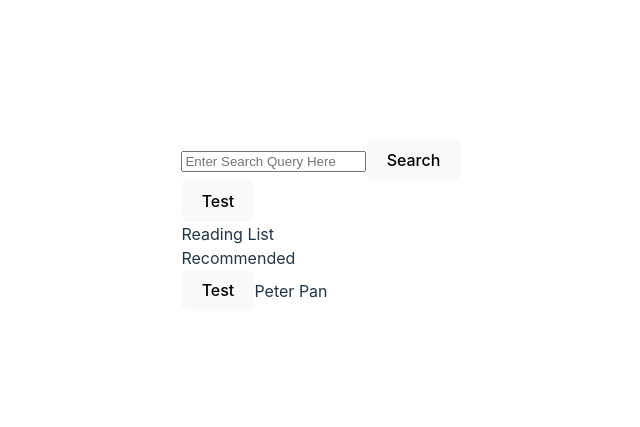
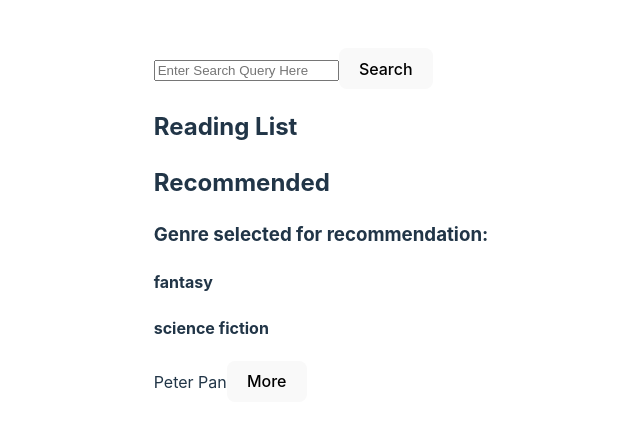
Before and after one commit to KeearnM/Bookify, a React (Vite) app in the folder Bookify/: page / in a window 1280 px wide. Shown: the part 175-602 px from the top of the page, without its empty margins (319-959 px from the left). Built offline with nearby package versions, Linux system fonts and the light colour scheme.

Commit message:
Recommendation component update

```diff
--- a/Bookify/src/App.jsx
+++ b/Bookify/src/App.jsx
@@ -7,13 +7,9 @@ import RecoList from "./component/RecoList";
 function App() {
   const [readList, setReadList] = useState([]);
 
-  const test = () => {
-    console.log(readList);
-  };
   return (
     <div>
       <Search readList={readList} setReadList={setReadList}></Search>
-      <button onClick={test}>Test</button>
       <ReadingList readList={readList}></ReadingList>
       {/* {readList.map((item, index) => {
         return <label>{item.title}</label>;
--- a/Bookify/src/component/ReadingList.jsx
+++ b/Bookify/src/component/ReadingList.jsx
@@ -4,7 +4,7 @@ import ReadItem from "./ReadItem";
 const ReadingList = (props) => {
   return (
     <div className="readingList">
-      <div>Reading List</div>
+      <h2>Reading List</h2>
       {props.readList.map((item, index) => {
         return (
           <ReadItem
--- a/Bookify/src/component/RecoList.jsx
+++ b/Bookify/src/component/RecoList.jsx
@@ -1,7 +1,7 @@
 import React, { useEffect, useState } from "react";
 
 const RecoList = () => {
-  const genreList = ["fantasy", "science fiction"];
+  const [genreList, setGenreList] = useState(["fantasy", "science fiction"]);
   const [recommended, setRecommended] = useState("");
   const [randomPick, setRandomPick] = useState("");
   const [showPick, setShowPick] = useState("Peter Pan");
@@ -40,6 +40,15 @@ const RecoList = () => {
     searchByGenre(GenreURL("fantasy"));
   };
 
+  const cycleGenre = (genres, numberOfLoops) => {
+    let counter = numberOfLoops;
+    while (counter !== 0) {
+      const looped = array[counter % genres.length];
+      console.log(looped);
+      counter--;
+    }
+  };
+
   useEffect(() => {
     if (randomPick && randomPick.volumeInfo) {
       console.log(randomPick.volumeInfo.title);
@@ -49,9 +58,15 @@ const RecoList = () => {
 
   return (
     <div>
-      <div>Recommended</div>
-      <button onClick={testClick}>Test</button>
+      <h2>Recommended</h2>
+      <div className="recoGenre">
+        <h3>Genre selected for recommendation:</h3>
+        {genreList.map((item, index) => {
+          return <h4>{item}</h4>;
+        })}
+      </div>
       <label>{showPick}</label>
+      <button onClick={testClick}>More</button>
     </div>
   );
 };
--- a/Bookify/src/component/Search.jsx
+++ b/Bookify/src/component/Search.jsx
@@ -8,6 +8,7 @@ const Search = (props) => {
   const maxResults = 5;
 
   const getSearch = () => {
+    if (search !== "") {
       const url = `https://www.googleapis.com/books/v1/volumes?q=${encodeURIComponent(
         search
       )}&maxResults=${maxResults}&key=${apiKey}`;
@@ -15,9 +16,9 @@ const Search = (props) => {
         .then((response) => response.json())
         .then((data) => {
           setSearchResult(data.items);
-        console.log(searchResult);
         })
         .catch((error) => console.error("Error:", error));
+    }
   };
 
   useEffect(() => {}, [searchResult]);
--- a/Bookify/src/component/SearchItem.jsx
+++ b/Bookify/src/component/SearchItem.jsx
@@ -11,6 +11,7 @@ const SearchItem = (props) => {
     searchStuff.title = title;
     searchStuff.author = author;
     props.setReadList([...props.readList, searchStuff]);
+    props.setSearchResult([]);
   };
 
   return (
```
Also changed, not shown: 1 other file (tests, documents, lock files or other folders). Lines whose indentation alone changed are shown as unchanged.
